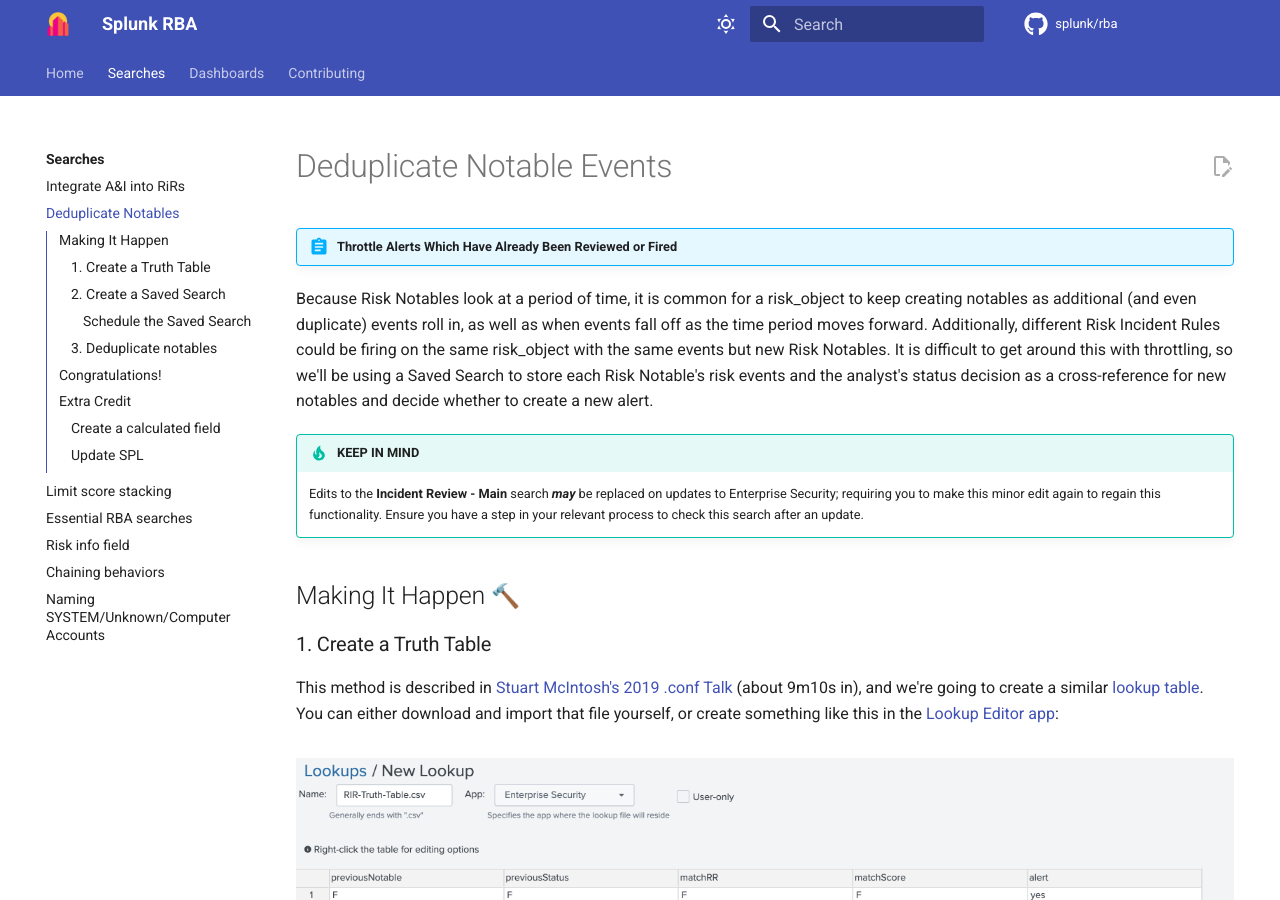
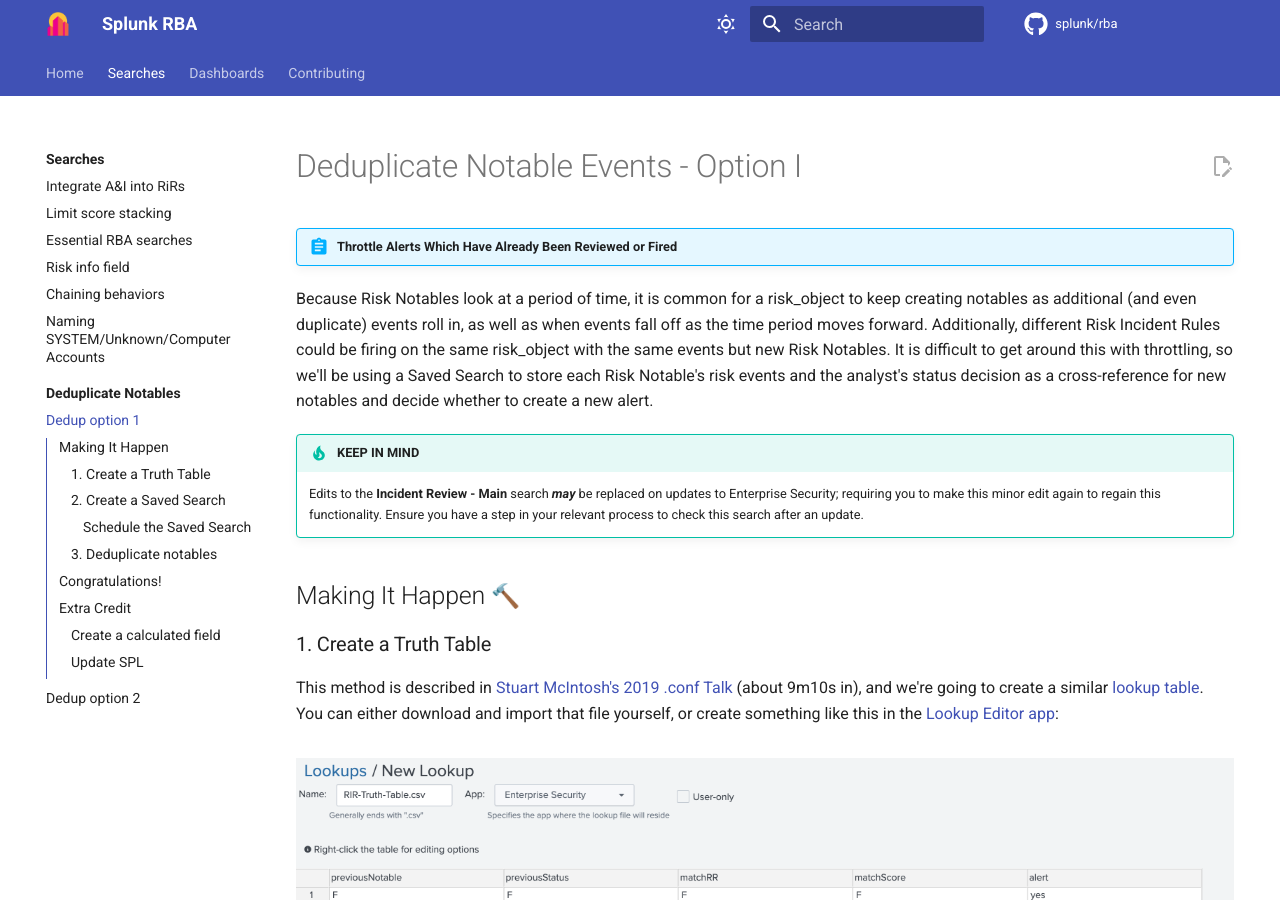
Before and after one commit to splunk/rba, an MkDocs documentation site: the page built from docs/searches/dedup-notables/deduplicate_notables.md, in a window 1280 px wide and 900 px high. Built offline with MkDocs 1.6.1 and Material for MkDocs 9.7.7, drawn with Linux system fonts in a browser that asks for light colours; emoji names are drawn with the system emoji font; comment, search, counter and statistics services are not loaded.

Commit message:
added option II for deduplicating notable events
Signed-off-by: Zachary Christensen <zchristensen@splunk.com>

````diff
--- a/docs/searches/deduplicate_notables.md
+++ b/docs/searches/dedup-notables/deduplicate_notables.md
@@ -1,4 +1,4 @@
-# Deduplicate Notable Events
+# Deduplicate Notable Events - Option I
 
 !!! abstract "Throttle Alerts Which Have Already Been Reviewed or Fired"
 
@@ -15,7 +15,7 @@
 This method is described in [Stuart McIntosh's 2019 .conf Talk](https://conf.splunk.com/files/2019/recordings/SEC1908.mp4){ target=_blank } (about 9m10s in), and we're going to create a similar [lookup table](https://github.com/splunk/rba/blob/main/lookups/RIR-Truth-Table.csv){ target=_blank }. You can either download and import that file yourself, or create something like this in the [Lookup Editor app](https://splunkbase.splunk.com/app/1724){ target=_blank }:
 
 <figure markdown>
-  ![Truth Table](../assets/truth_table.png)
+  ![Truth Table](../../assets/truth_table.png)
   <figcaption>Truth Table</figcaption>
 </figure>
 
@@ -30,7 +30,7 @@
     Here is a sample to replicate
 
 <figure markdown>
-  ![Sample Report](../assets/dedup_search.png)
+  ![Sample Report](../../assets/dedup_search.png)
   <figcaption>Sample Report</figcaption>
 </figure>
 
@@ -78,7 +78,7 @@
 
 <div class="result" markdown>
 
-![Scheduler settings](../assets/dedup_schedule.png){ align=right width=650 }
+![Scheduler settings](../../assets/dedup_schedule.png){ align=right width=650 }
 
 - **Schedule:** Run on Cron Schedule
 - **Cron Expression:** `*/3 * * * *`
@@ -98,7 +98,7 @@
     By default it looks like this:
 
 <figrue markdown>
-  ![Default incident review search](../assets/dedup_ir_old.png)
+  ![Default incident review search](../../assets/dedup_ir_old.png)
   <figcaption>Default incident review search</figcaption>
 </figure>
 
@@ -111,7 +111,7 @@
     ```
 
 <figure markdown>
-  ![new incident review search](../assets/dedup_ir_new2.png)
+  ![new incident review search](../../assets/dedup_ir_new2.png)
   <figcaption>Updated incident review search</figcaption>
 </figure>
 
@@ -136,7 +136,7 @@
 First, we'll create a new Calculated Field from risk_message in our Risk Datamodel called risk_hash with eval's `md5()` function, which bypasses the need to deal with special characters or other strangeness that might be in that field. If you haven't done this before - no worries - you just have to go to *Settings -> Data Models -> Risk Data Model -> Edit -> Edit Acceleration* and turn this off. Afterwards, you can *Create New -> Eval Expression* like this:
 
 <figure markdown>
-  ![Creating risk_hash from md5(risk_message) in data model](../assets/calcfield_riskhash.png)
+  ![Creating risk_hash from md5(risk_message) in data model](../../assets/calcfield_riskhash.png)
   <figcaption>Creating risk_hash from md5(risk_message) in data model</figcaption>
 </figure>
 
@@ -184,7 +184,7 @@
 <small>Authors</small>
 
 <div class="zts-tooltip">
-    <a class="zts-author" href="../../contributing/contributors" target="_blank" alt="7thdrxn - Haylee Mills">
+    <a class="zts-author" href="../../../contributing/contributors" target="_blank" alt="7thdrxn - Haylee Mills">
         <img class="github-avatar" src="https://avatars.githubusercontent.com/u/12771156?v=4){ class="github-avatar"/>
     </a>
     <span class="zts-tooltip-text">@7thdrxn - Haylee Mills</span>
--- a/mkdocs.yml
+++ b/mkdocs.yml
@@ -110,12 +110,15 @@
   - Searches:
       - searches/index.md
       - Integrate A&I into RiRs: searches/asset_and_identity_rir_logic.md
-      - Deduplicate Notables: searches/deduplicate_notables.md
       - Limit score stacking: searches/limit_risk_rule_score_stacking.md
       - Essential RBA searches: searches/risk_guide_searches.md
       - Risk info field: searches/risk_info_event_detail.md
       - Chaining behaviors: searches/this_then_that_alerts.md
       - Naming SYSTEM/Unknown/Computer Accounts: searches/naming_system_unknown_computer_accounts.md
+      - Deduplicate Notables:
+        - searches/dedup-notables/index.md
+        - Dedup option 1: searches/dedup-notables/deduplicate_notables.md
+        - Dedup option 2: searches/dedup-notables/deduplicate_notables_2.md
   - Dashboards:
       - dashboards/index.md
       - ATT&CK Matrix Risk: dashboards/attack_matrix_risk.md
````
Also changed, not shown: docs/contributing/contributors.md (+2 -0 lines), docs/searches/dedup-notables/deduplicate_notables_2.md (added, +59 -0 lines), docs/searches/dedup-notables/index.md (added, +13 -0 lines), docs/searches/index.md (+1 -1 lines), docs/assets/dedup_notable_2.png (added).
